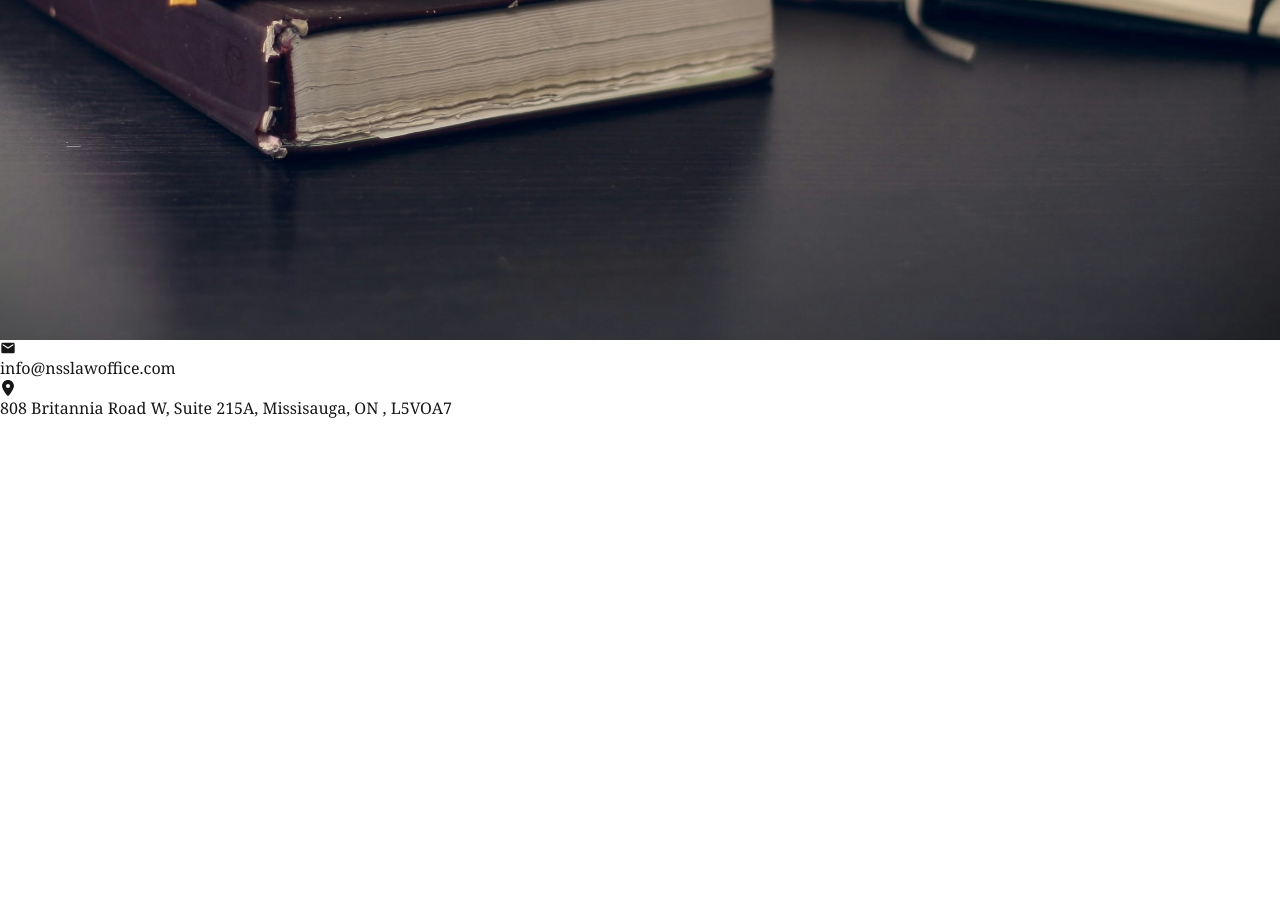
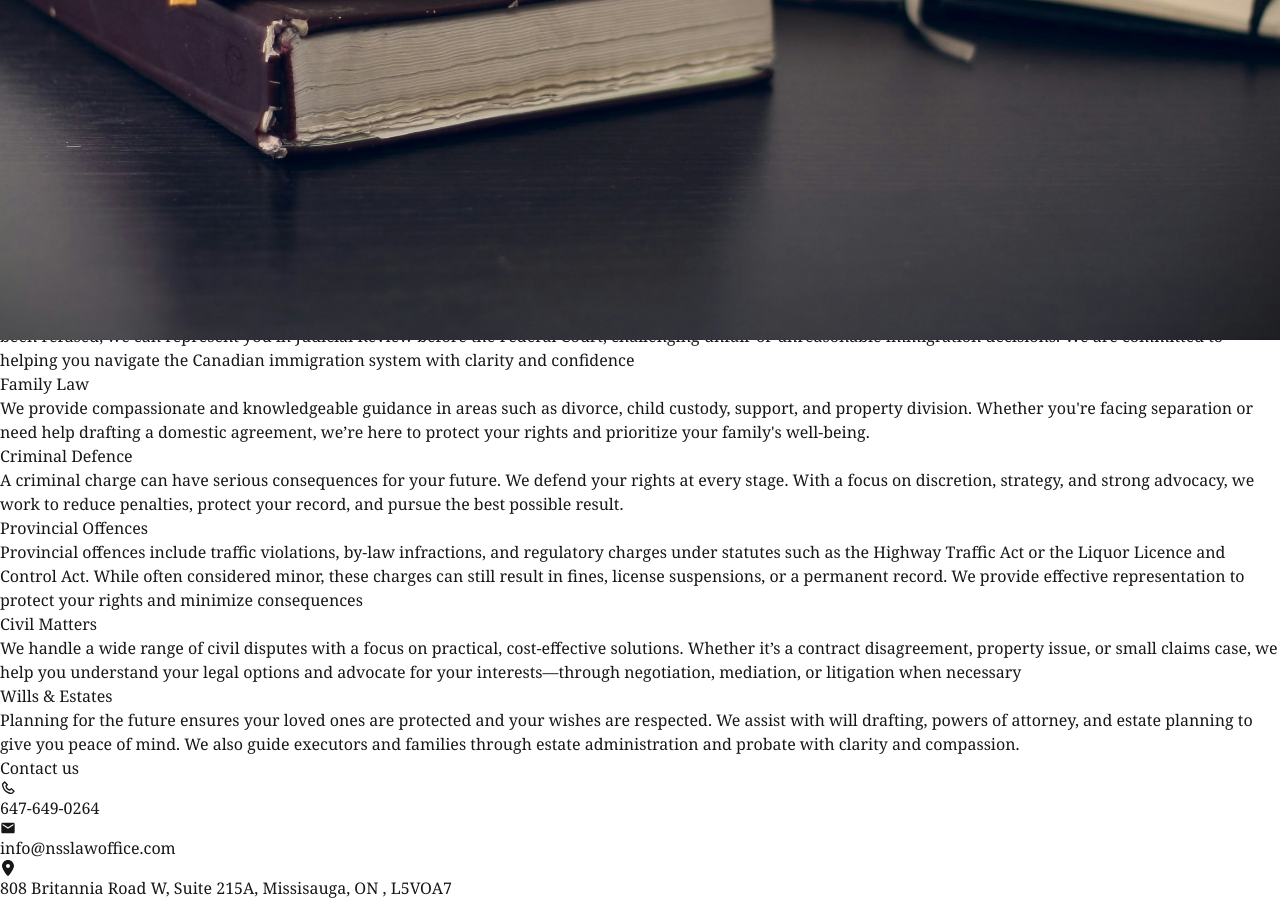
Before and after one commit to Harkirat31/nsslaw, a Next.js app: page / in a window 1280 px wide. Shown: the part 460-1360 px from the top of the page. Before the commit the page ends 880 px from the top, so only its background shows below. Built offline with nearby package versions, Linux system fonts and the light colour scheme.

Commit message:
First Release

```diff
--- a/src/app/(home)/page.tsx
+++ b/src/app/(home)/page.tsx
@@ -5,12 +5,9 @@ import { FaLocationDot } from "react-icons/fa6"
 import { MdEmail } from "react-icons/md"
 
 const Home = () => {
-  return <>
-  <header> <NavBar></NavBar></header>
-
-
+  return <div className="pt-24 lg:pt-28">
     <section className="bg-gray-600">
-      <div className="relative w-full h-lvh opacity-20 ">
+      <div className="relative w-full h-[80vh] lg:h-lvh opacity-20 ">
         <Image
           src={`/home-bg.webp`}
           fill={true}
@@ -20,29 +17,30 @@ const Home = () => {
 
 
       </div>
-      <div className="text-white absolute top-0 px-20 w-full h-lvh">
+      <div className="text-white absolute top-0 lg:px-20 w-full h-[80vh] lg:h-lvh">
         <div className="flex flex-row items-center justify-center h-full">
-          <div className="">
+          <div className="flex flex-col p-4 lg:p-1">
             <h1 className="text-yellow-500">Welcome to our Site</h1>
-            <h1 className=" mt-2 w-[500px]  font-extrabold text-5xl">Protecting Your Legal Interests in GTA</h1>
-            <button className="border-yellow-500 border-2 p-2 mt-4">Practice Area</button>
+            <h1 className=" mt-2 md:w-[500px]  font-extrabold text-2xl lg:text-5xl">Protecting Your Legal Interests in GTA</h1>
+            <button className="border-yellow-500 border-2 p-2 mt-4 w-fit">Practice Area</button>
           </div>
         </div>
 
 
       </div>
+
     </section>
-    <section className="px-20 mt-10">
-      <div className="flex flex-row ">
+    <section id="about" className="scroll-mt-24 lg:scroll-mt-28 px-4 md:px-10 lg:px-20 mt-10">
+      <div className="flex flex-col lg:flex-row ">
 
-        <div className="flex flex-col min-w-[50%] z-10">
+        <div className="flex flex-col w-full lg:min-w-[50%] z-10">
           <h1 className="text-yellow-500">About Us</h1>
           <h1 className="text-3xl mt-1 font-bold">NSS Law Office</h1>
-          <p className="border-yellow-500 border-4  p-16 mt-4">
-            Lorem ipsum dolor sit amet, consectetur adipiscing elit. Nulla id condimentum tortor. Donec mollis lorem vel nisi dignissim sodales. Vivamus porttitor pretium massa in feugiat. Morbi blandit metus in diam tempus ultricies. Praesent non ligula facilisis, sollicitudin nulla vel, fringilla sem. Pellentesque efficitur elit risus, a sodales nunc tempor quis. Cras vitae dictum augue.
+          <p className="border-yellow-500 border-4  p-8 lg:p-10 mt-4">
+          With years of experience in Canadian law, we offer personalized legal solutions across a range of practice areas. Our mission is to protect your rights and help you make informed legal decisions with confidence. At NSS Law Office, we provide reliable and results-driven legal services tailored to your needs. Whether you're facing a legal challenge or planning for the future, we are here to guide you every step of the way with integrity, professionalism, and care.
           </p>
         </div>
-        <div className="relative -left-[3%] top-8 min-w-[53%]">
+        <div className="relative hidden lg:block lg:-left-[3%] lg:top-8 lg:min-w-[53%]">
           <Image
             src="/about-us.jpg"
             fill={true}
@@ -53,30 +51,51 @@ const Home = () => {
 
         </div>
       </div>
+
     </section>
 
-    <section className="px-20 mt-40">
+    <div className="h-2  bg-black w-full mt-20  my-2"></div>
+
+    <section id="services" className="scroll-mt-24 lg:scroll-mt-28 px-4 md:px-10 lg:px-20 mt-20">
       <h1 className="font-bold text-3xl mb-10">List of Services</h1>
-      <div className="grid grid-cols-3 gap-4">
-        <div>
+      <div className="grid grid-cols-1 sm:grid-cols-2 lg:grid-cols-3 gap-4">
+      <div>
           <div className="w-full bg-yellow-500 h-1"></div>
-          <h1 className="text-lg font-bold">Barrister</h1>
-          <p>Lorem ipsum dolor sit amet, consectetur adipiscing elit. Nulla id.Lorem ipsum dolor sit amet, consectetur adipiscing elit. Nulla id</p>
+          <h1 className="text-lg font-bold mt-2 mb-1">Immigration Law</h1>
+          <p>We provide comprehensive immigration services, including work permits, study permits, permanent residency, and citizenship applications. If your application has been refused, we can represent you in Judicial Review before the Federal Court, challenging unfair or unreasonable immigration decisions. We are committed to helping you navigate the Canadian immigration system with clarity and confidence</p>
         </div>
         <div>
           <div className="w-full bg-yellow-500 h-1"></div>
-          <h1 className="text-lg font-bold">Solicitor</h1>
-          <p>Lorem ipsum dolor sit amet, consectetur adipiscing elit. Nulla id.Lorem ipsum dolor sit amet, consectetur adipiscing elit. Nulla id</p>
+          <h1 className="text-lg font-bold mt-2 mb-1">Family Law</h1>
+          <p>We provide compassionate and knowledgeable guidance in areas such as divorce, child custody, support, and property division. Whether you're facing separation or need help drafting a domestic agreement, we’re here to protect your rights and prioritize your family's well-being.</p>
         </div>
         <div>
           <div className="w-full bg-yellow-500 h-1"></div>
-          <h1 className="text-lg font-bold">Notary Public</h1>
-          <p>Lorem ipsum dolor sit amet, consectetur adipiscing elit. Nulla id.Lorem ipsum dolor sit amet, consectetur adipiscing elit. Nulla id</p>
+          <h1 className="text-lg font-bold mt-2 mb-1">Criminal Defence</h1>
+          <p>A criminal charge can have serious consequences for your future. We defend your rights at every stage. With a focus on discretion, strategy, and strong advocacy, we work to reduce penalties, protect your record, and pursue the best possible result.</p>
         </div>
+        <div>
+          <div className="w-full bg-yellow-500 h-1"></div>
+          <h1 className="text-lg font-bold mt-2 mb-1">Provincial Offences</h1>
+          <p>Provincial offences include traffic violations, by-law infractions, and regulatory charges under statutes such as the Highway Traffic Act or the Liquor Licence and Control Act. While often considered minor, these charges can still result in fines, license suspensions, or a permanent record. We provide effective representation to protect your rights and minimize consequences</p>
+        </div>
+        <div>
+          <div className="w-full bg-yellow-500 h-1"></div>
+          <h1 className="text-lg font-bold mt-2 mb-1">Civil Matters</h1>
+          <p>We handle a wide range of civil disputes with a focus on practical, cost-effective solutions. Whether it’s a contract disagreement, property issue, or small claims case, we help you understand your legal options and advocate for your interests—through negotiation, mediation, or litigation when necessary</p>
+        </div>
+        <div>
+          <div className="w-full bg-yellow-500 h-1"></div>
+          <h1 className="text-lg font-bold mt-2 mb-1">Wills & Estates</h1>
+          <p>Planning for the future ensures your loved ones are protected and your wishes are respected. We assist with will drafting, powers of attorney, and estate planning to give you peace of mind. We also guide executors and families through estate administration and probate with clarity and compassion.</p>
+        </div>
+
       </div>
     </section>
 
-    <section className="px-20 py-10 mt-32 ">
+    <div className="h-2  bg-black w-full mt-20  my-2"></div>
+
+    <section id="contact" className="scroll-mt-24 lg:scroll-mt-28 px-4 md:px-10 lg:px-20 py-10 mt-10  ">
       <h1 className="font-bold text-3xl">Contact us</h1>
       <div className="flex flex-row items-center mt-4">
         <p><BiPhone></BiPhone></p>
@@ -95,7 +114,7 @@ const Home = () => {
       </div>
 
     </section>
-  </>
+  </div>
 }
 
 export default Home
--- a/src/app/layout.tsx
+++ b/src/app/layout.tsx
@@ -1,11 +1,10 @@
 import type { Metadata } from "next";
 import "./globals.css";
 import { Noto_Serif } from 'next/font/google'
+import Header from "@/components/header";
 
 // If loading a variable font, you don't need to specify the font weight
 const inter = Noto_Serif({ subsets: ['latin'] })
-
-
 
 export const metadata: Metadata = {
   title: "NSS Law Office",
@@ -20,8 +19,11 @@ export default function RootLayout({
   return (
     <html lang="en">
       <body
-        className={`${inter.className}  antialiased`}
+         className={`${inter.className}  antialiased`}
       >
+
+        <Header></Header>
+
         {children}
       </body>
     </html>
--- /dev/null
+++ b/src/components/header.tsx
@@ -0,0 +1,5 @@
+import NavBar from "./nav-bar";
+
+export default function Header(){
+return <header> <NavBar></NavBar></header>
+}
--- /dev/null
+++ b/src/components/mobile-nav.tsx
@@ -0,0 +1,37 @@
+'use client'
+import { useState } from "react";
+
+export default function MobileNav() {
+    const [isOpen, setIsOpen] = useState(false);
+
+    return (
+        <nav className="relative text-black">
+            {/* Hamburger Button - Mobile Only */}
+            {!isOpen && <button
+                className=" text-white fixed top-4 right-4 z-50 block md:hidden text-3xl"
+                onClick={() => setIsOpen(!isOpen)}
+            >
+                ☰
+            </button>}
+
+            {/* Slide-in Menu */}
+            <div
+                className={`fixed top-0 right-0 h-full w-1/2 bg-white shadow-lg transform transition-transform duration-300 z-40 ${isOpen ? "translate-x-0" : "translate-x-full"
+                    } md:hidden`}
+            >
+                <button
+                    className="absolute top-4 right-4 text-2xl"
+                    onClick={() => setIsOpen(false)}
+                >
+                    ✕
+                </button>
+                <ul className="flex flex-col items-center justify-center h-full gap-8 font-bold">
+                    <li onClick={()=>setIsOpen(false)}><a href="/">Home</a></li>
+                    <li onClick={()=>setIsOpen(false)}><a href="#about">About Us</a></li>
+                    <li onClick={()=>setIsOpen(false)}><a href="#services">Services</a></li>
+                    <li onClick={()=>setIsOpen(false)}><a href="#contact">Contat Us</a></li>
+                </ul>
+            </div>
+        </nav>
+    );
+}
--- a/src/components/nav-bar.tsx
+++ b/src/components/nav-bar.tsx
@@ -1,32 +1,27 @@
 import Image from "next/image"
+import NavMenu from "./nav-menu"
 
-const NavBar = ()=>{
-    return   <div className="z-50 fixed w-full h-28 py-4 px-20 bg-black text-white">
+const NavBar = () => {
+  return <div className="z-50 fixed w-full h-24 lg:h-28 py-4 px-4 md:px-10 lg:px-20 bg-black text-white">
     <div className="flex flex-row items-center w-full relative">
       <Image
-              className="w-24"
+        className="w-16 lg:w-24"
         src="/nss-logo.png"
         width={240}
         height={240}
         alt="logo"
       />
-            <div className="ml-4 flex flex-col justify-start">
-              <h1 className="whitespace-nowrap text-3xl  font-bold">
+      <div className="ml-4 flex flex-col justify-start ">
+        <h1 className="whitespace-nowrap text-lg lg:text-3xl  font-bold">
           {" "}
           NSS Law Office{" "}
         </h1>
-              <h1 className="text-xs  font-bold">
+        <h1 className="text-xs lg:text-sm font-bold">
           Barrister, Solicitor & Notary Public
         </h1>
       </div>
-            <div className="absolute right-0 ">
-              <ul className="flex flex-row gap-10 justify-between font-bold">
-                <li>Home</li>
-                <li>About Us</li>
-                <li>Services</li>
-                <li>Contact</li>
-              </ul>
-            </div>
+      <NavMenu></NavMenu>
+
 
     </div>
   </div>
--- /dev/null
+++ b/src/components/nav-menu.tsx
@@ -0,0 +1,21 @@
+import Link from "next/link";
+import MobileNav from "./mobile-nav";
+
+export default function NavMenu() {
+  return (
+    <div>
+    <div className="absolute right-0 hidden md:block">
+    <ul className="flex flex-row gap-10 justify-between font-bold">
+      <li className="hover:underline decoration-yellow-500 underline-offset-4"><a href="/">Home</a></li>
+      <li className="hover:underline decoration-yellow-500 underline-offset-4"><a href="#about">About Us</a></li>
+      <li className="hover:underline decoration-yellow-500 underline-offset-4"><a href="#services">Services</a></li>
+      <li className="hover:underline decoration-yellow-500 underline-offset-4"><a href="#contact">Contat Us</a></li>
+    </ul>
+  </div>
+  <div className="block md:hidden">
+    <MobileNav></MobileNav>
+  </div>
+  </div>
+
+  );
+}
```
Lines whose indentation alone changed are shown as unchanged.
